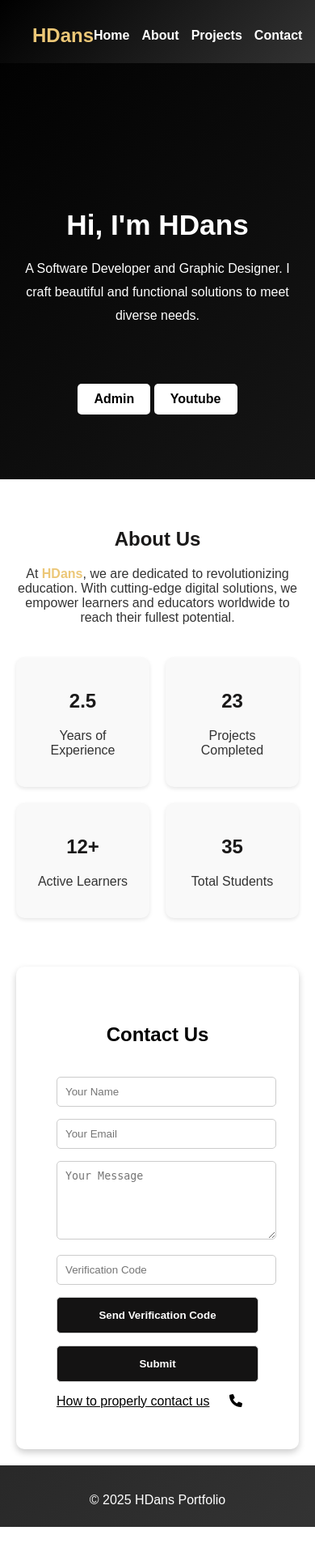
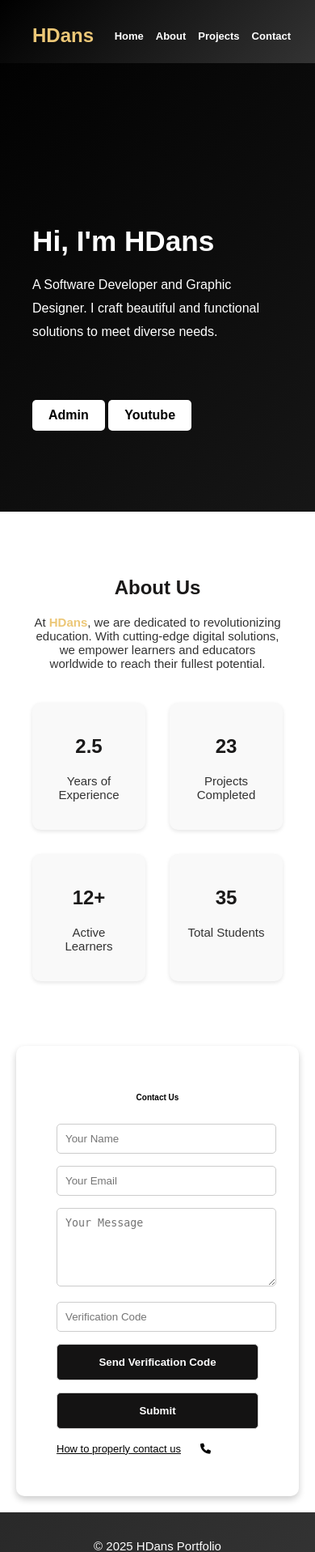
Before and after one commit to LoverOfGod180/portfolio, a Django app: template my_portfolio/templates/index.html in a window 390 px wide. Shown: the top 1917 px of the page at 81% size. Before the commit the page ends 1886 px from the top, so only its background shows below. Run offline with Django 5.2, Linux system fonts and the light colour scheme; the template is opened without the code that fills it, so the values that code supplies are empty.

Commit message:
secondly commit

```diff
--- a/my_portfolio/templates/index.html
+++ b/my_portfolio/templates/index.html
@@ -234,7 +234,7 @@
       #call {
         margin-left: 20px;
       }
-      @media (min-width: 768px) {
+      @media (max-width: 768px) {
         .hero {
           flex-direction: row;
           justify-content: space-between;
@@ -255,6 +255,12 @@
         }
         p {
           font-size: 15px;
+        }
+        a {
+          font-size: 13px;
+        }
+        h2 {
+          font-size: 10px;
         }
       }
     </style>
--- a/my_portfolio/templates/projects.html
+++ b/my_portfolio/templates/projects.html
@@ -142,7 +142,11 @@
         />
         <button type="submit">Search</button>
         <button type="submit">
-          <a href="/index/" style="color: white; text-decoration: none">Home</a>
+          <a
+            href="{% url 'index' %}"
+            style="color: white; text-decoration: none"
+            >Home</a
+          >
         </button>
       </form>
 
--- a/my_portfolio/urls.py
+++ b/my_portfolio/urls.py
@@ -5,7 +5,7 @@ from .import views
 
 urlpatterns = [
     path('admin/', admin.site.urls),
-    path('index/', views.index, name='index'),
+    path('', views.index, name='index'),
     path('projects/', views.projects, name='projects'),
 
 ]
```
